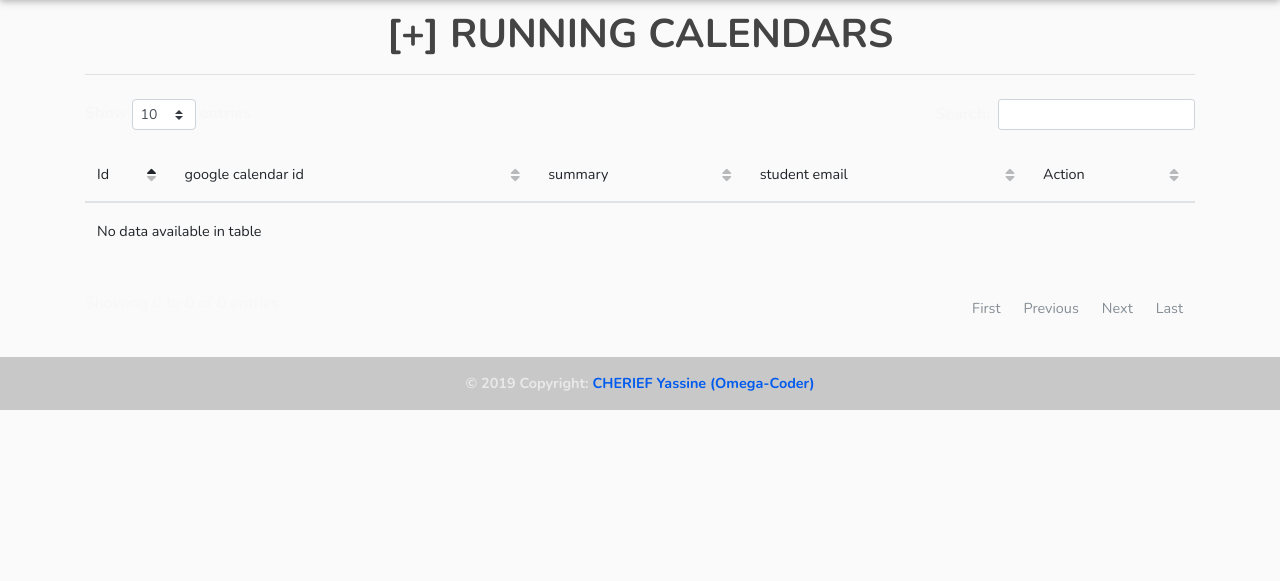
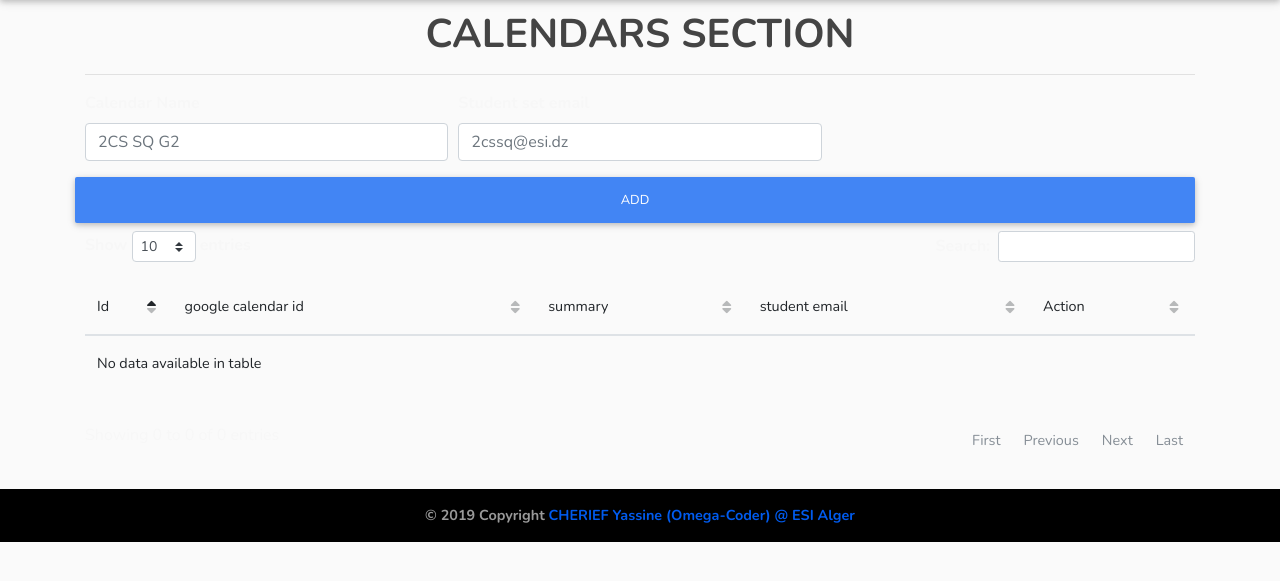
Before and after one commit to omega-coder/fet-to-calendar-api-manager, a Flask app: template fet_api_to_gcal/templates/calendars.html.j2 in a window 1280 px wide. Shown: the part 57-638 px from the top of the page. Run offline with Flask 2, Linux system fonts and the light colour scheme; the template is opened without the code that fills it, so the values that code supplies are empty; some libraries are stand-ins or nearby versions.

Commit message:
Adds form to add calendars

```diff
--- a/fet_api_to_gcal/templates/calendars.html.j2
+++ b/fet_api_to_gcal/templates/calendars.html.j2
@@ -1,8 +1,22 @@
 {% extends "layout.html.j2" %}
 
 {% block content %}
-    <h1 class="text-center">[+] Running Calendars</h1>
+    <h1 class="text-center">Calendars section</h1>
     <hr>
+    <form method="POST" action="{{ url_for('calendar_add') }}">
+      <div class="form-row">
+        <div class="form-group col-md-4">
+          <label for="inputCalendarName">Calendar Name</label>
+          <input type="text" name="calendar_name" class="form-control" id="inputCalendarName" placeholder="2CS SQ G2">
+        </div>
+        <div class="form-group col-md-4">
+          <label for="inputStdEmail">Student set email</label>
+          <input type="email" name="std_email" class="form-control" id="inputStdEmail" placeholder="2cssq@esi.dz">
+        </div>
+        <button type="submit" class="btn btn-primary btn-block">Add</button>
+      </div>
+
+    </form>
     <table id="calendars_dt" class="table table-hover table-stripped" cellspacing="0" width="100%">
   <thead>
     <tr>
--- a/fet_api_to_gcal/templates/layout.html.j2
+++ b/fet_api_to_gcal/templates/layout.html.j2
@@ -104,9 +104,9 @@
     });
 </script>
 
-<footer class="page-footer font-small dark">
-  <div class="footer-copyright text-center py-3">© 2019 Copyright:
-    <a href="https://omega-coder.me"> CHERIEF Yassine (Omega-Coder)</a>
+<footer class="page-footer font-small dark black">
+  <div class="footer-copyright text-center py-3">© 2019 Copyright
+    <a href="https://omega-coder.me"> CHERIEF Yassine (Omega-Coder) @ ESI Alger</a>
   </div>
 </footer>
 </body>
```
